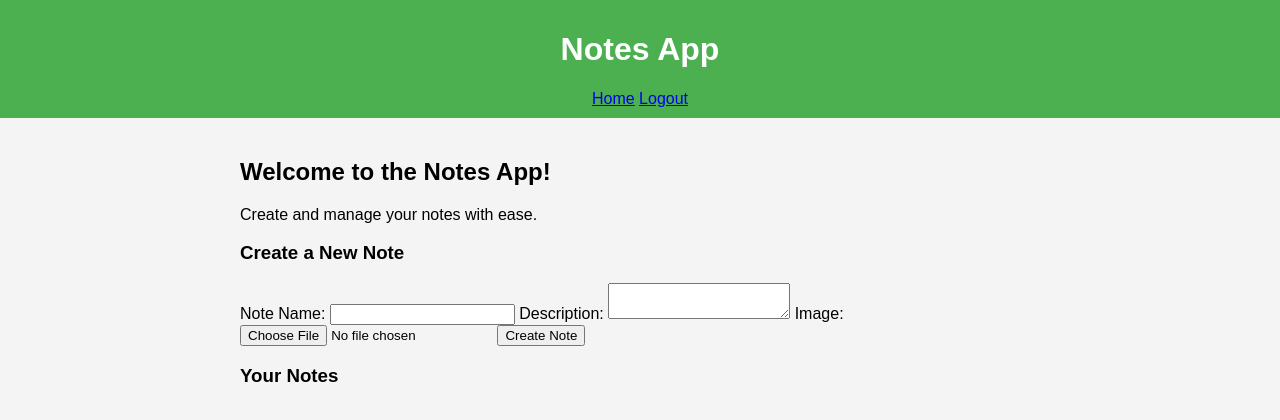
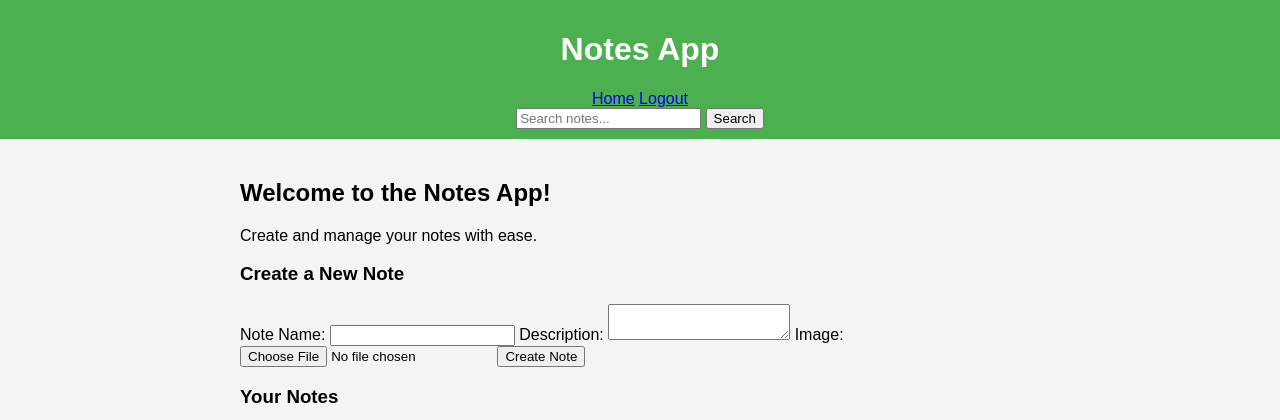
Before and after one commit to GBaublyte/notes_app, a FastAPI app: template app/templates/note_created.html in a window 1280 px wide. Shown: the top 420 px of the page. Run offline with FastAPI, Linux system fonts and the light colour scheme; the template is opened without the code that fills it, so the values that code supplies are empty.

Commit message:
added note searching function

```diff
--- a/app/main.py
+++ b/app/main.py
@@ -262,3 +262,18 @@ async def logout():
     response = RedirectResponse(url="/login", status_code=303)
     response.delete_cookie(key="access_token")
     return response
+
+
+@app.get("/notes/search", response_class=HTMLResponse)
+async def search_notes(request: Request, query: str = Query(...), db: Session = Depends(get_db),
+                       current_user: User = Depends(get_current_user)):
+    if current_user is None:
+        return RedirectResponse(url="/login")
+
+    # Search for notes by title
+    notes = db.query(Note).filter(Note.owner_id == current_user.id, Note.note_name.contains(query)).all()
+
+    # Pass the search results to the template
+    return templates.TemplateResponse("base.html",
+                                      {"request": request, "notes": notes, "user": current_user, "search_query": query,
+                                       "message": "Search results for: " + query})
--- a/app/templates/base.html
+++ b/app/templates/base.html
@@ -14,6 +14,10 @@
         <a href="/home">Home</a>
         <a href="/logout">Logout</a>
     </nav>
+    <form action="/notes/search" method="get" style="display:inline;">
+        <input type="text" name="query" placeholder="Search notes...">
+        <button type="submit">Search</button>
+    </form>
 </div>
 <div class="container">
     <h2>Welcome to the Notes App!</h2>
```
